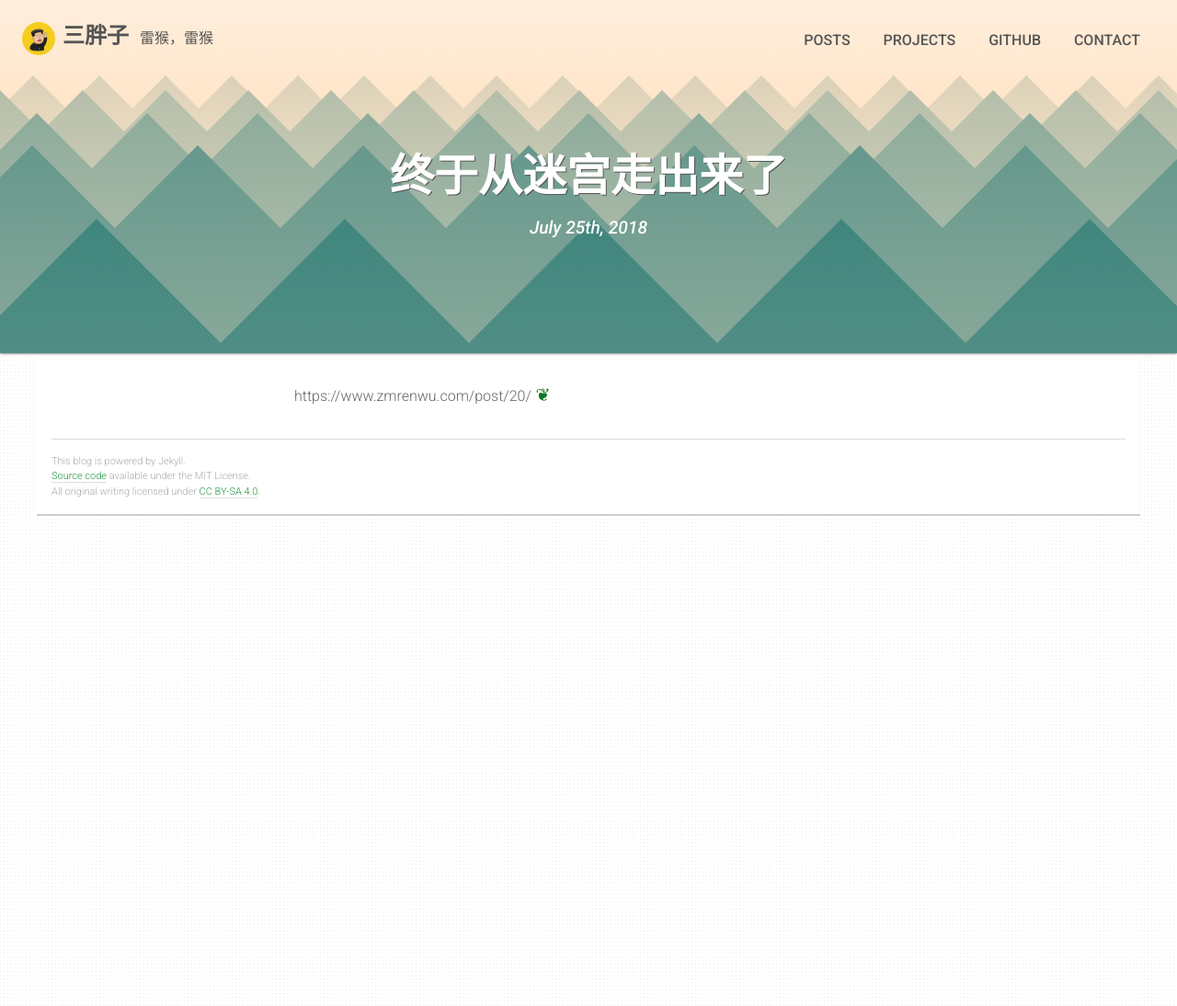
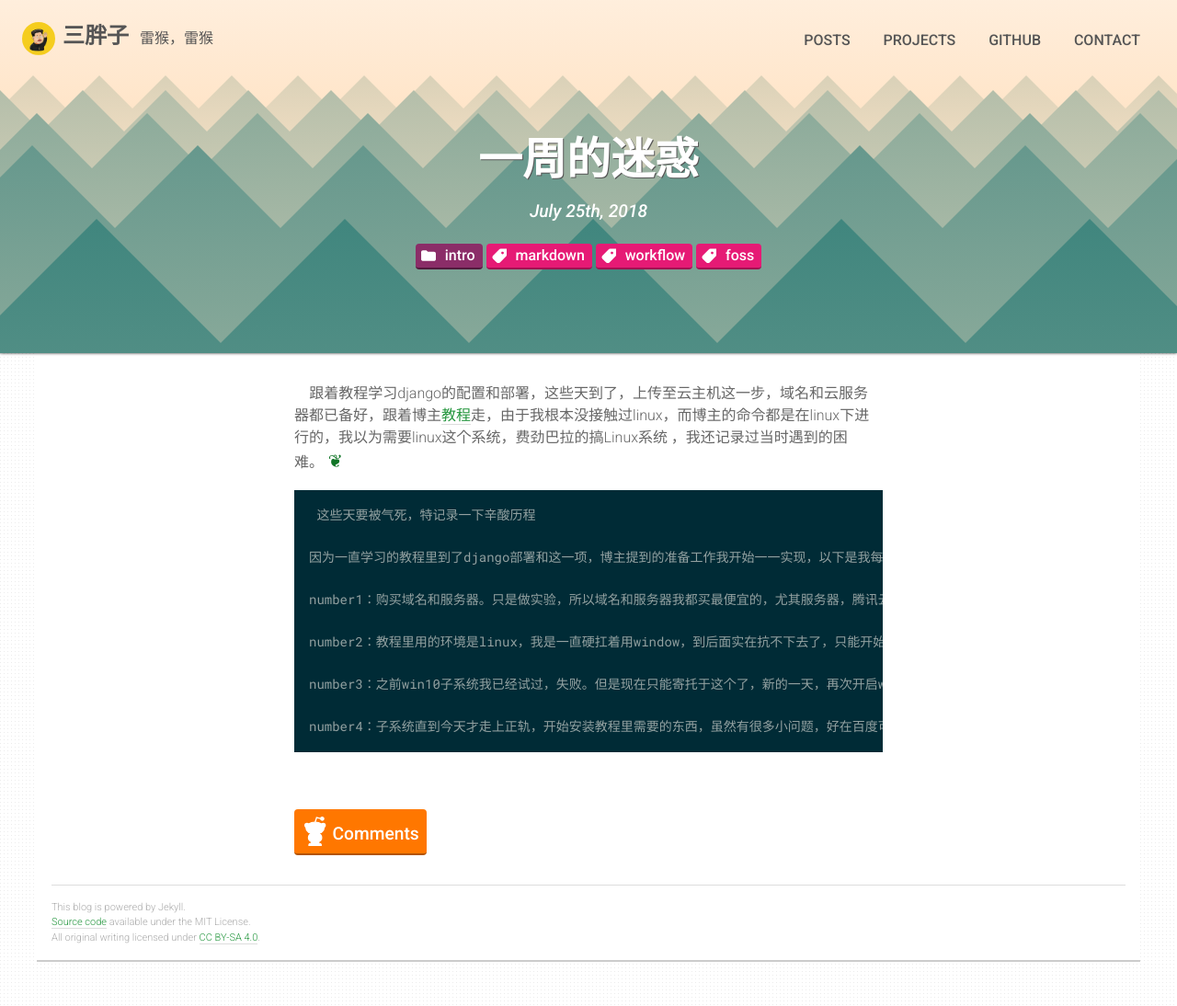
Before and after one commit to xusanpangzi/xusanpangzi.github.io, a Jekyll site: the page built from _posts/2018-07-25-终于从迷宫走出来了.md, in a window 1280 px wide. Shown: the whole page at 92% size. Built offline with Jekyll 4.4.1, drawn with Linux system fonts in a browser that asks for light colours.

Commit message:
Update 2018-07-25-终于从迷宫走出来了.md

```diff
--- a/_posts/2018-07-25-终于从迷宫走出来了.md
+++ b/_posts/2018-07-25-终于从迷宫走出来了.md
@@ -1,2 +1,24 @@
+---
+title: 一周的迷惑
+teaser: 从源头的修正
+category: intro
+tags: [markdown, workflow, foss]
+reddit_post: 'https://www.zmrenwu.com/post/20/'
+---
 
-https://www.zmrenwu.com/post/20/
+&ensp;&ensp;跟着教程学习django的配置和部署，这些天到了，上传至云主机这一步，域名和云服务器都已备好，跟着博主[教程](https://www.zmrenwu.com/post/20/)走，由于我根本没接触过linux，而博主的命令都是在linux下进行的，我以为需要linux这个系统，费劲巴拉的搞Linux系统
+，我还记录过当时遇到的困难。
+
+------------------------------
+
+     这些天要被气死，特记录一下辛酸历程
+
+    因为一直学习的教程里到了django部署和这一项，博主提到的准备工作我开始一一实现，以下是我每个工作遇到的困难：
+
+    number1：购买域名和服务器。只是做实验，所以域名和服务器我都买最便宜的，尤其服务器，腾讯云有免费领取15天的服务器，ok，就它了，域名和服务器也绑定成功。nginx成功安装绑定的结果就是输入域名就可以访问“welcome nginx。。。。”这类的，可是我怎么都不行。各种查，才知道，域名必须要备案才可以用网上空间，可是腾讯云这个天杀的，居然规定，只有购买28天以上服务器的才可以收到备案授权码，没有这个，我怕是也跟不上博主的步子了，只能放弃这个免费的服务器了，折腾一天，就这么结束。也不是没有收获，算是初步了解了域名和服务器之间的爱恨纠葛。第二天再次找到了百度云服务器，嘿嘿，1块钱（我真的穷到抠），而且备案畅通阻（只等幕布到来），域名和服务器完成。
+
+    number2：教程里用的环境是linux，我是一直硬扛着用window，到后面实在抗不下去了，只能开始想办法换linux了。首先安装虚拟机等等一系列工作，不知道是不是我电脑配置不行，虚拟机卡成狗，物理机还跟着一起卡，VMware和VituralBox都试了，我用了一整天给了它们俩无数机会证明它们的能力，唉，令人失望。放弃虚拟机......只能打开我家尘封已久的组装台式机直接装linux，灰尘清理了一下，制作了U盘启动盘，因为台式机年数已久，光进bios设置usb就花光了我的力气...，终于设置完，按流程要从usb设置那里一步步退回来时，Esc键怎么找都不管用，也不知道什么可以代替，后来我怀疑是键盘的问题，放弃设置，重启进入windows试了一下，这破键盘，好几个关键的键都不会用。自信于我的动手能力，我找到了螺丝刀，拆开了键盘，哗啦，里面的软键撒了一桌子，还伴随着各种牌子的方便面渣。确实键盘彻底装不回去了，网上的经验也救不了这个键盘了，硬装上之后扔在了角落。电脑没键盘了可比没鼠标了更吓人，放弃。收获是，我知道了键盘多能藏东西。
+
+    number3：之前win10子系统我已经试过，失败。但是现在只能寄托于这个了，新的一天，再次开启win10的linux子系统。初步过程很顺利，打开子系统，开发者选型，在win商店下载ubuntu，完毕之后，一打开cmd或者wps，或者ubuntu，都会出现0*80000704这类错误，网上也搜不出来原因，卸载安装卸载安装...直到终于可以正常使用bash。由于刚接触linux，实在用不惯命令界面，想办法去安装图形界面，呃，失败。重新卸载，安装...老老实实用命令行，试着安装nginx，提示错误，定位不到包，查了错误，可能源不行，ok，换源。决定用gedit，apt-get gedit 慢腾腾安装完毕；gedit sources.list 提示什么not display，要用Xhost+； Xhost+ 提示 unable to open display 要分三步做什么什么，其中第一步我就进行不下去了，第一步报的错，网上都搜不到，弯弯绕绕了这么多，一下回到解放前。只能用vim，我先前不选择vim是因为试了试，我只能进入vim的命令模式，没有一般模式，命令模式我实在无从下手，可现在只能走这条路了。稍微了解了一下vim命令模式的几个命令，磕磕绊绊终于修改成功了源（其中的坎坷难以描述...）。
+
+    number4：子系统直到今天才走上正轨，开始安装教程里需要的东西，虽然有很多小问题，好在百度可以帮我解决。
```
